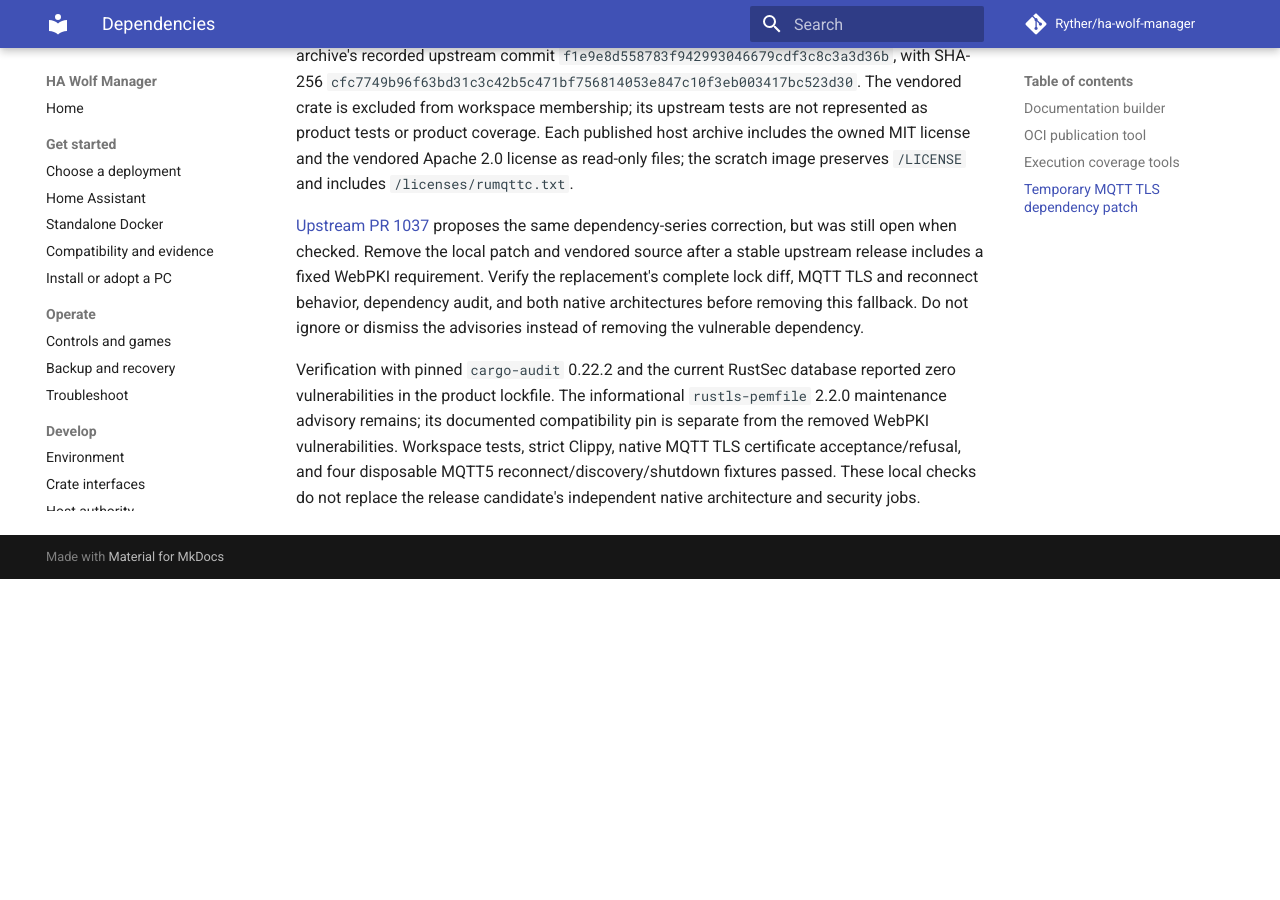
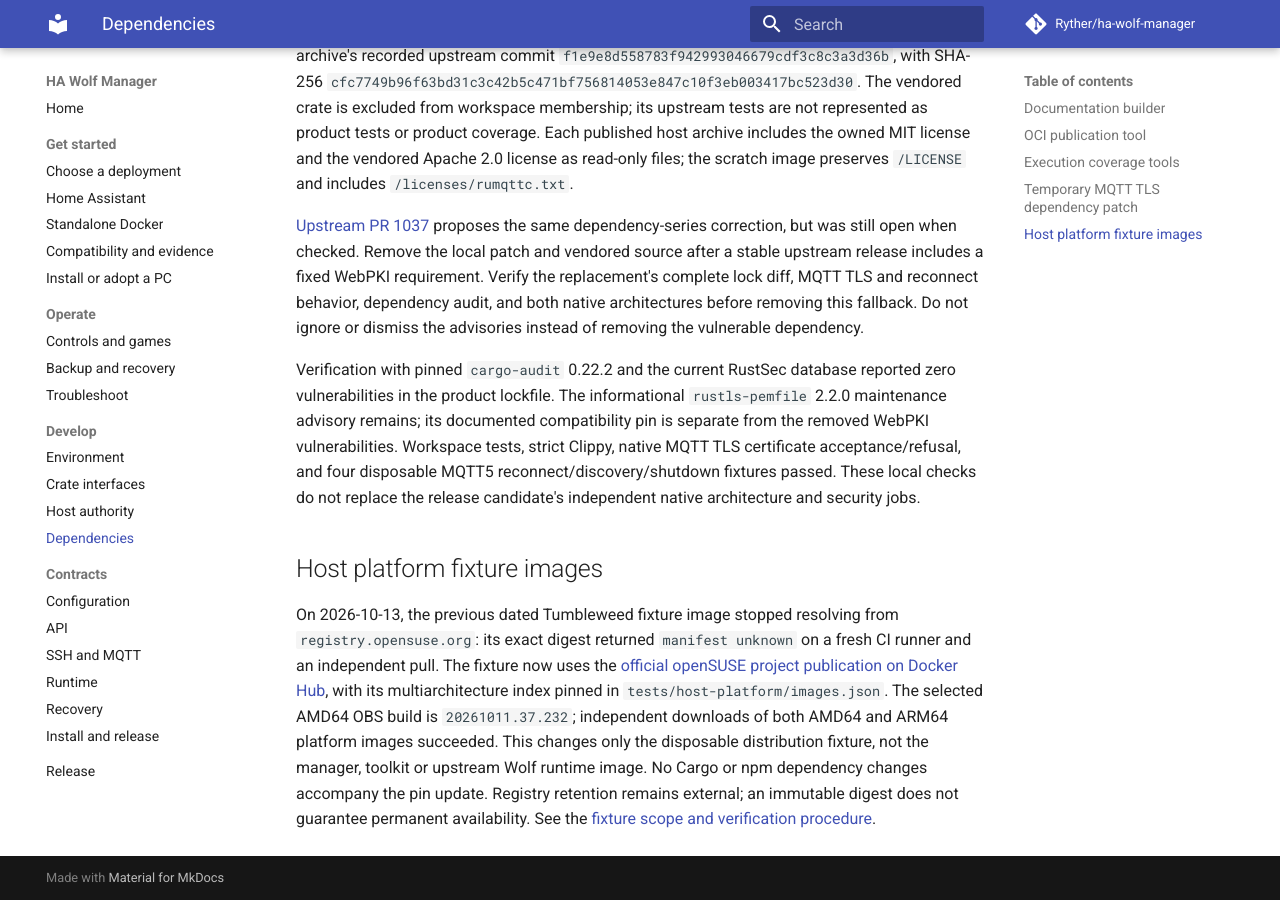
Before and after one commit to Ryther/ha-wolf-manager, an MkDocs documentation site: the page built from docs/development/dependencies.md, in a window 1280 px wide and 900 px high, scrolled down 3082 px. Built offline with MkDocs 1.6.1 and Material for MkDocs 9.7.7, drawn with Linux system fonts in a browser that asks for light colours; comment, search, counter and statistics services are not loaded; before the commit the page ends 3661 px from its top, so only the background shows below that.

Commit message:
fix(ci): use the official Tumbleweed project mirror

```diff
--- a/docs/development/dependencies.md
+++ b/docs/development/dependencies.md
@@ -110,3 +110,17 @@ strict Clippy, native MQTT TLS certificate acceptance/refusal, and four
 disposable MQTT5 reconnect/discovery/shutdown fixtures passed. These local checks
 do not replace the release candidate's independent native architecture and
 security jobs.
+
+## Host platform fixture images
+
+On 2026-10-13, the previous dated Tumbleweed fixture image stopped resolving from
+`registry.opensuse.org`: its exact digest returned `manifest unknown` on a fresh
+CI runner and an independent pull. The fixture now uses the
+[official openSUSE project publication on Docker Hub](https://hub.docker.com/r/opensuse/tumbleweed),
+with its multiarchitecture index pinned in `tests/host-platform/images.json`.
+The selected AMD64 OBS build is `20261011.37.232`; independent downloads of both
+AMD64 and ARM64 platform images succeeded. This changes only the disposable
+distribution fixture, not the manager, toolkit or upstream Wolf runtime image.
+No Cargo or npm dependency changes accompany the pin update. Registry retention
+remains external; an immutable digest does not guarantee permanent availability.
+See the [fixture scope and verification procedure](https://github.com/Ryther/ha-wolf-manager/blob/main/tests/host-platform/README.md).
```
Also changed, not shown: 2 other files.
